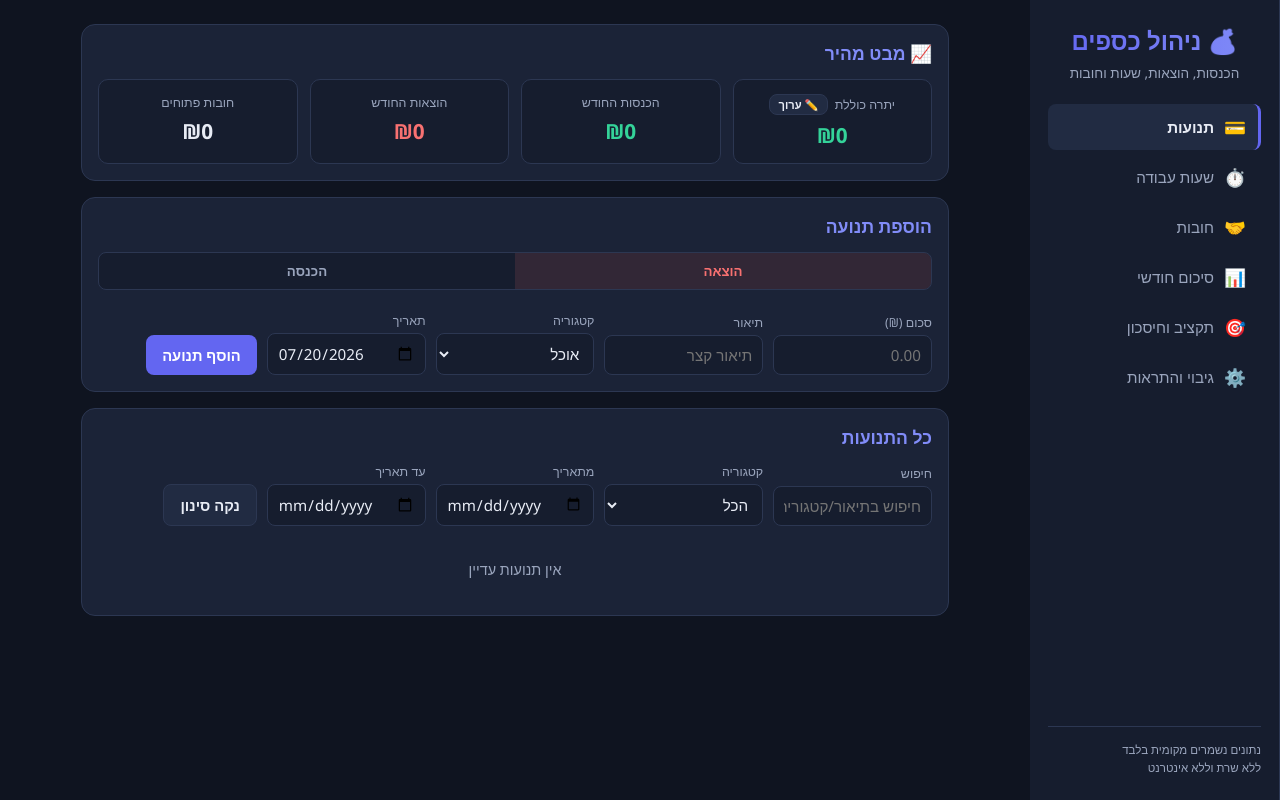
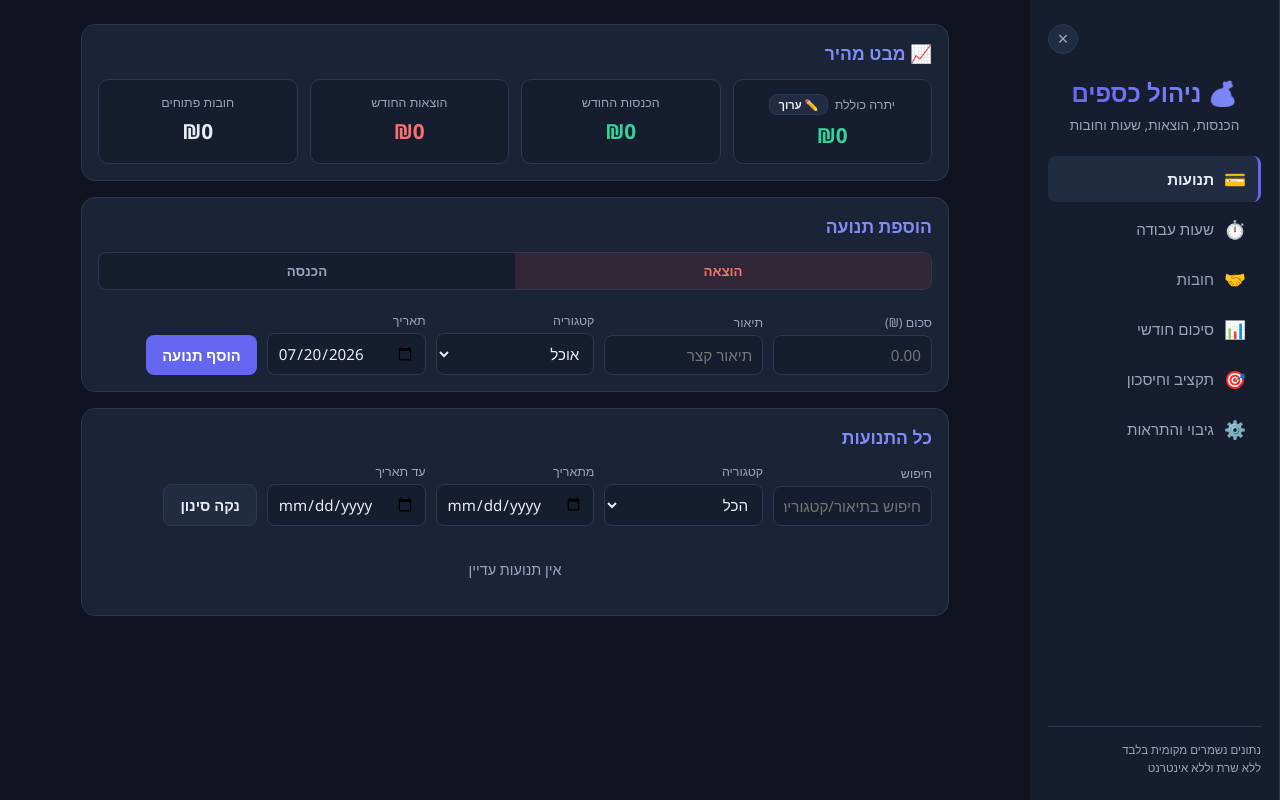
Before and after one commit to 33yehoman-arch/nihul-kaspim-pwa, a plain HTML site: page index.html in a window 1280 px wide. Drawn offline with nearby package versions, Linux system fonts and the light colour scheme.

Commit message:
Add a collapse button directly on the sidebar for quicker access

```diff
--- a/index.html
+++ b/index.html
@@ -422,6 +422,24 @@
   }
   .sidebar-toggle-fab.show { display: block; }
 
+  .sidebar-collapse-btn {
+    align-self: flex-end;
+    width: 30px;
+    height: 30px;
+    border-radius: 50%;
+    background: var(--card-2);
+    border: 1px solid var(--border);
+    color: var(--text-dim);
+    font-size: .9rem;
+    cursor: pointer;
+    flex-shrink: 0;
+  }
+  .sidebar-collapse-btn:hover { background: var(--border); color: var(--text); }
+
+  @media (max-width: 860px) {
+    .sidebar-collapse-btn { align-self: center; }
+  }
+
   .toggle-row {
     display: flex;
     align-items: center;
@@ -436,6 +454,8 @@
 <button id="sidebarToggleBtn" class="sidebar-toggle-fab" title="הצג סרגל ניווט">☰</button>
 <div class="app-layout">
   <aside class="sidebar">
+    <button type="button" id="sidebarCollapseBtn" class="sidebar-collapse-btn" title="הסתר סרגל ניווט">✕</button>
+
     <div class="sidebar-header">
       <header class="app-header">
         <h1>💰 ניהול כספים</h1>
@@ -1000,6 +1020,13 @@
     saveData();
     applySidebarVisibility();
     document.getElementById('hideSidebarToggle').checked = false;
+  });
+
+  document.getElementById('sidebarCollapseBtn').addEventListener('click', function() {
+    state.sidebarHidden = true;
+    saveData();
+    applySidebarVisibility();
+    document.getElementById('hideSidebarToggle').checked = true;
   });
 
   function uid() {
```
